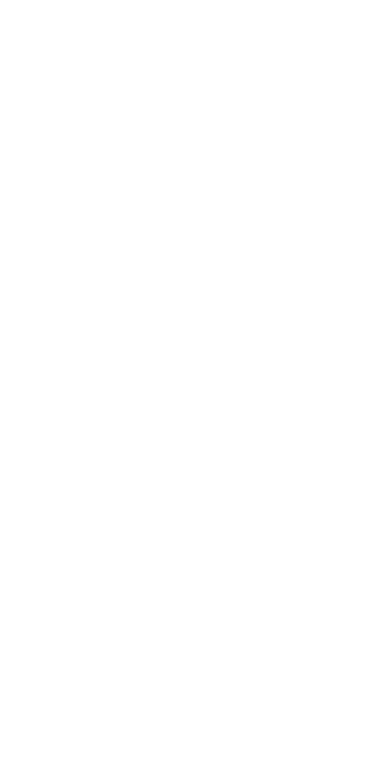
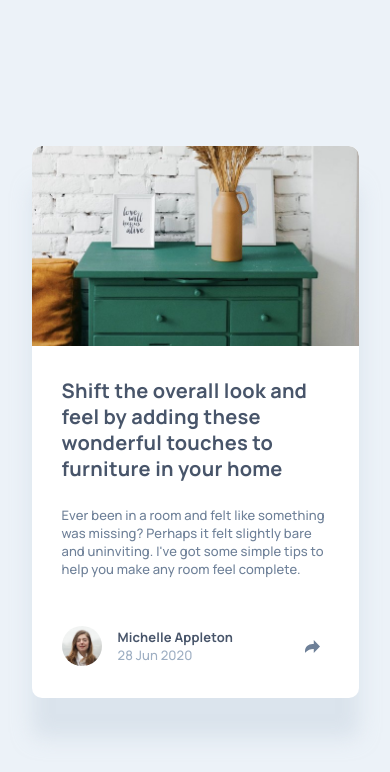
Before and after one commit to vimanshin/article-preview-component-master, a website: page index.html in a window 390 px wide. Drawn offline with Linux system fonts and the light colour scheme.

Commit message:
Закончил mobile

```diff
--- /dev/null
+++ b/css/reset.css
@@ -0,0 +1,33 @@
+/* Сброс браузерных стилей — единая база для всех элементов */
+
+*,
+*::before,
+*::after {
+  box-sizing: border-box;
+}
+
+* {
+  margin: 0;
+  padding: 0;
+}
+
+img {
+  display: block;
+  max-width: 100%;
+}
+
+a {
+  color: inherit;
+  text-decoration: none;
+}
+
+button {
+  font: inherit;
+  cursor: pointer;
+  border: none;
+  background: none;
+}
+
+ul {
+  list-style: none;
+}
--- a/index.html
+++ b/index.html
@@ -4,6 +4,18 @@
     <meta charset="UTF-8" />
     <meta name="viewport" content="width=device-width, initial-scale=1.0" />
     <title>Frontend Mentor | Article preview component</title>
+
+    <!-- Шрифт Manrope (веса 500 и 700 из style-guide) -->
+    <link rel="preconnect" href="https://fonts.googleapis.com" />
+    <link rel="preconnect" href="https://fonts.gstatic.com" crossorigin />
+    <link
+      href="https://fonts.googleapis.com/css2?family=Manrope:wght@500;700&display=swap"
+      rel="stylesheet"
+    />
+
+    <link rel="stylesheet" href="./css/reset.css" />
+    <link rel="stylesheet" href="./css/style.css" />
+
     <link
       rel="icon"
       type="image/png"
@@ -11,5 +23,127 @@
       href="./images/favicon-32x32.png"
     />
   </head>
-  <body></body>
+  <body>
+    <main class="page">
+      <article class="card">
+        <!-- Изображение статьи -->
+        <div class="card__image">
+          <img
+            class="card__image-photo"
+            src="./images/drawers.jpg"
+            alt="Green drawer with decorative vase and picture against a white brick wall"
+            width="327"
+            height="200"
+          />
+        </div>
+
+        <!-- Текстовый блок -->
+        <div class="card__body">
+          <h1 class="card__title">
+            Shift the overall look and feel by adding these wonderful touches to
+            furniture in your home
+          </h1>
+
+          <p class="card__text">
+            Ever been in a room and felt like something was missing? Perhaps it
+            felt slightly bare and uninviting. I've got some simple tips to help
+            you make any room feel complete.
+          </p>
+
+          <footer class="card__footer">
+            <!-- Автор -->
+            <div class="card__author">
+              <img
+                class="card__avatar"
+                src="./images/avatar-michelle.jpg"
+                alt="Michelle Appleton"
+                width="40"
+                height="40"
+              />
+
+              <div class="card__author-info">
+                <p class="card__author-name">Michelle Appleton</p>
+                <time class="card__date" datetime="2020-06-28">
+                  28 Jun 2020
+                </time>
+              </div>
+            </div>
+
+            <!-- Кнопка Share + панель соцсетей -->
+            <div class="card__share">
+              <button
+                type="button"
+                class="card__share-btn"
+                aria-expanded="false"
+                aria-controls="share-panel"
+                aria-label="Share article"
+              >
+                <img
+                  src="./images/icon-share.svg"
+                  alt=""
+                  width="15"
+                  height="13"
+                  aria-hidden="true"
+                />
+              </button>
+
+              <div class="card__share-panel" id="share-panel" hidden>
+                <p class="card__share-label">Share</p>
+
+                <ul class="card__social-list">
+                  <li class="card__social-item">
+                    <a
+                      href="#"
+                      class="card__social-link"
+                      aria-label="Share on Facebook"
+                    >
+                      <img
+                        src="./images/icon-facebook.svg"
+                        alt=""
+                        width="20"
+                        height="20"
+                        aria-hidden="true"
+                      />
+                    </a>
+                  </li>
+
+                  <li class="card__social-item">
+                    <a
+                      href="#"
+                      class="card__social-link"
+                      aria-label="Share on Twitter"
+                    >
+                      <img
+                        src="./images/icon-twitter.svg"
+                        alt=""
+                        width="20"
+                        height="17"
+                        aria-hidden="true"
+                      />
+                    </a>
+                  </li>
+
+                  <li class="card__social-item">
+                    <a
+                      href="#"
+                      class="card__social-link"
+                      aria-label="Share on Pinterest"
+                    >
+                      <img
+                        src="./images/icon-pinterest.svg"
+                        alt=""
+                        width="20"
+                        height="20"
+                        aria-hidden="true"
+                      />
+                    </a>
+                  </li>
+                </ul>
+              </div>
+            </div>
+          </footer>
+        </div>
+      </article>
+    </main>
+  </body>
 </html>
--- /dev/null
+++ b/scss/abstracts/_mixins.scss
@@ -0,0 +1,29 @@
+@use 'variables';
+
+// Миксин: медиа-запрос для планшета (768px+)
+@mixin tablet {
+  @media (min-width: variables.$breakpoint-tablet) {
+    @content;
+  }
+}
+
+// Миксин: медиа-запрос для десктопа (1024px+)
+@mixin desktop {
+  @media (min-width: variables.$breakpoint-desktop) {
+    @content;
+  }
+}
+
+// Миксин: визуально скрытый текст (доступен скринридерам)
+// Используем на этапе 1 для кнопки Share
+@mixin visually-hidden {
+  position: absolute;
+  width: 1px;
+  height: 1px;
+  padding: 0;
+  margin: -1px;
+  overflow: hidden;
+  clip: rect(0, 0, 0, 0);
+  white-space: nowrap;
+  border: 0;
+}
--- /dev/null
+++ b/scss/abstracts/_variables.scss
@@ -0,0 +1,23 @@
+// Дизайн-токены проекта (значения из Figma + style-guide)
+
+// --- Цвета ---
+$color-grey-900: #48556a; // заголовки, имя автора, тёмная панель Share
+$color-grey-500: #6e8098; // основной текст статьи
+$color-grey-400: #9daec2; // дата, надпись «SHARE»
+$color-grey-200: #ecf2f8; // фон страницы, кнопка Share (default)
+$color-white: #ffffff;    // фон карточки
+
+// --- Типографика ---
+$font-family-base: 'Manrope', sans-serif;
+$font-size-base: 0.8125rem;    // 13px
+$font-size-heading: 1.25rem;   // 20px
+$font-weight-medium: 500;
+$font-weight-bold: 700;
+
+// --- Брейкпоинты (mobile-first) ---
+$breakpoint-tablet: 768px;
+$breakpoint-desktop: 1024px;
+
+// --- Карточка (пригодится на этапах 2–4) ---
+$border-radius-card: 10px;
+$shadow-card: 0 40px 20px rgba(201, 213, 225, 0.5);
--- /dev/null
+++ b/scss/base/_global.scss
@@ -0,0 +1,21 @@
+@use '../abstracts/variables';
+
+// Стили страницы: фон, шрифт, центрирование контента
+body {
+  min-height: 100vh;
+  font-family: variables.$font-family-base;
+  font-size: variables.$font-size-base;
+  font-weight: variables.$font-weight-medium;
+  line-height: 1.4;
+  color: variables.$color-grey-500;
+  background-color: variables.$color-grey-200;
+}
+
+// Обёртка страницы — карточка будет по центру (этап 1+)
+.page {
+  display: flex;
+  align-items: center;
+  justify-content: center;
+  min-height: 100vh;
+  padding: 1.5rem; // 24px — отступы по краям на узких экранах
+}
--- /dev/null
+++ b/scss/components/_card.scss
@@ -0,0 +1,109 @@
+@use '../abstracts/variables';
+
+// Блок: карточка превью статьи (mobile-first)
+.card {
+  position: relative;
+  display: flex;
+  flex-direction: column;
+  gap: 2rem; // 32px — между изображением и контентом
+  width: 100%;
+  max-width: 20.4375rem; // 327px
+  overflow: hidden;
+  background-color: variables.$color-white;
+  border-radius: variables.$border-radius-card;
+  box-shadow: variables.$shadow-card;
+}
+
+// Элемент: обёртка изображения
+.card__image {
+  overflow: hidden;
+  border-top-left-radius: variables.$border-radius-card;
+  border-top-right-radius: variables.$border-radius-card;
+}
+
+// Элемент: фото статьи
+.card__image-photo {
+  width: 100%;
+  height: 12.5rem; // 200px
+  object-fit: cover;
+}
+
+// Элемент: текстовый блок + footer
+.card__body {
+  padding: 0 1.875rem 2rem; // 30px по бокам, 32px снизу
+}
+
+// Элемент: заголовок статьи
+.card__title {
+  font-size: variables.$font-size-heading;
+  font-weight: variables.$font-weight-bold;
+  line-height: 1.3;
+  letter-spacing: 0.0156rem; // 0.25px
+  color: variables.$color-grey-900;
+}
+
+// Элемент: основной текст
+.card__text {
+  margin-top: 1.5rem; // 24px от заголовка
+  line-height: 1.4;
+  letter-spacing: 0.0075rem; // ~0.12px
+  color: variables.$color-grey-500;
+}
+
+// Элемент: нижняя строка (автор + share)
+.card__footer {
+  display: flex;
+  align-items: center;
+  justify-content: space-between;
+  margin-top: 3rem; // 48px от текста
+}
+
+// Элемент: блок автора
+.card__author {
+  display: flex;
+  gap: 1rem; // 16px
+  align-items: center;
+}
+
+// Элемент: аватар
+.card__avatar {
+  width: 2.5rem; // 40px
+  height: 2.5rem;
+  border-radius: 50%;
+}
+
+// Элемент: имя автора
+.card__author-name {
+  font-weight: variables.$font-weight-bold;
+  line-height: 1.4;
+  letter-spacing: 0.0075rem;
+  color: variables.$color-grey-900;
+}
+
+// Элемент: дата публикации
+.card__date {
+  font-size: variables.$font-size-base;
+  line-height: 1.4;
+  letter-spacing: 0.0075rem;
+  color: variables.$color-grey-400;
+}
+
+// Элемент: обёртка кнопки Share (стили кнопки — на этапе 5)
+.card__share {
+  position: relative;
+  flex-shrink: 0;
+}
+
+// Элемент: кнопка Share (базовый размер, без оформления)
+.card__share-btn {
+  display: flex;
+  align-items: center;
+  justify-content: center;
+  width: 2rem; // 32px
+  height: 2rem;
+}
+
+// Панель Share скрыта до этапа 6–8
+.card__share-panel {
+  display: none;
+}
--- /dev/null
+++ b/scss/main.scss
@@ -0,0 +1,4 @@
+// Единственная точка сборки — сюда подключаем все партиалы
+
+@use 'base/global';
+@use 'components/card';
```
Also changed, not shown: .cursor/agents/figma-inspector.md (added), .cursor/agents/final-review.md, .cursor/agents/scss-writer.md, css/style.css (added), 1 other file.
